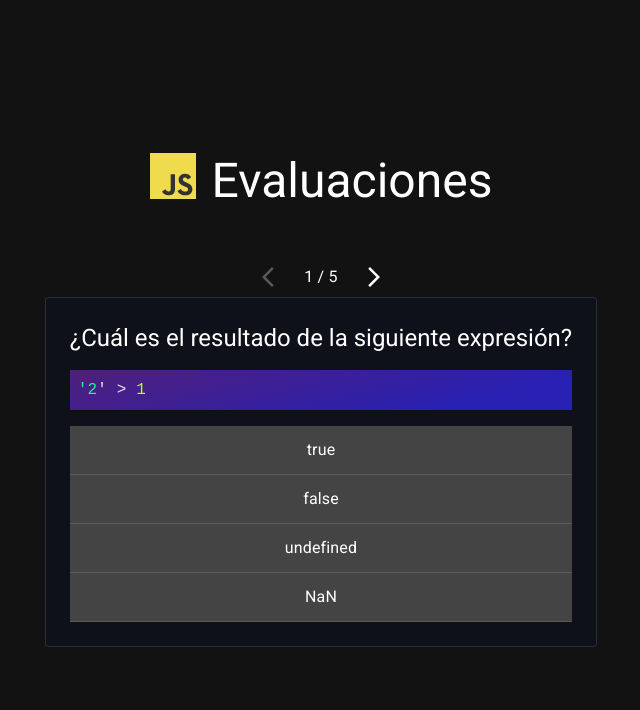
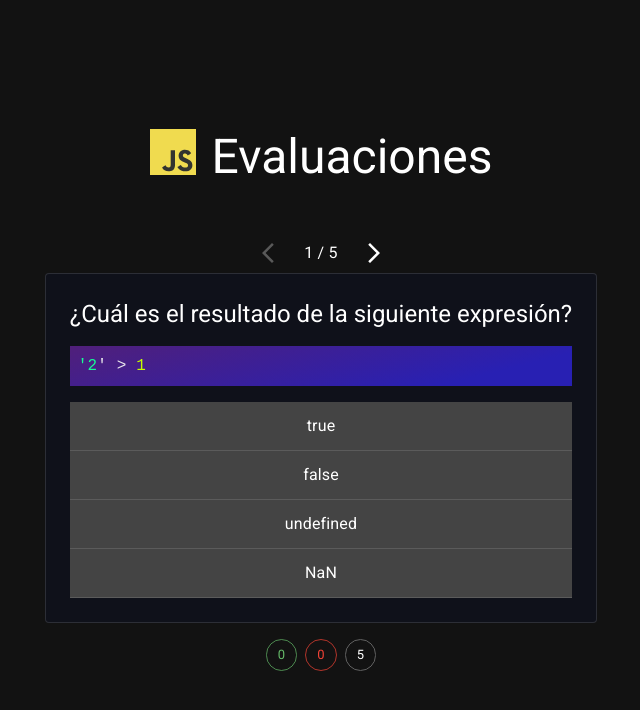
Before and after one commit to wilfredofermin/evaluaciones, a React (Vite) app: page / in a window 1280 px wide. Both pictures are taken after a click on the button "EMPIEZA YA!". Shown: the top 710 px of the page, without its empty margins (319-959 px from the left). Built offline with nearby package versions, Linux system fonts and the light colour scheme.

Commit message:
mejoras del footer

```diff
--- a/src/App.tsx
+++ b/src/App.tsx
@@ -3,7 +3,7 @@ import { JavaScriptLogo } from "./components/JavaScriptLogo";
 import "./App.css";
 import { StartButton } from "./components/StartButton";
 import { useQuetionsState } from "./stores/question";
-import { Game } from "./components/Game";
+import { Game } from "./components/Game"
 
 
 
@@ -12,7 +12,7 @@ function App() {
   const question = useQuetionsState((state) => state.questions);
 
   return (
-    <Container maxWidth="lg">
+    <Container maxWidth="lg" >
       <Stack direction="row" spacing={2} justifyContent={'center'} sx={{mb:6}}>
         <JavaScriptLogo />
         <Typography variant="h3">
--- /dev/null
+++ b/src/components/Footer.tsx
@@ -0,0 +1,37 @@
+import { Chip, Stack } from "@mui/material";
+import { useQuetionsState } from "../stores/question";
+
+export const Footer = () => {
+  const question = useQuetionsState((state) => state.questions);
+
+  let correct = 0;
+  let incorrect = 0;
+  let unanswered = 0;
+
+  question.forEach((question) => {
+    const { userSelectedAnswer, correctAnswer } = question;
+
+    if (userSelectedAnswer == null) unanswered++;
+    else if (userSelectedAnswer === correctAnswer) correct++;
+    else incorrect++;
+  });
+
+
+return(
+
+    // <footer style={{marginTop:'16px'}}>
+
+    //     <strong>{`${correct} Correctas - ${incorrect} Incorrectas - ${unanswered} Sin responder`}</strong>
+    // </footer>
+
+<Stack direction="row" spacing={1} justifyContent={'center'} marginTop={2}>
+  <Chip label={correct} color="success" variant="outlined" />
+  <Chip label={incorrect} color="error" variant="outlined" />
+  <Chip label={unanswered}  variant="outlined" />
+</Stack>
+
+
+
+    )
+
+};
--- a/src/components/Game.tsx
+++ b/src/components/Game.tsx
@@ -14,6 +14,7 @@ import { gradientDark } from "react-syntax-highlighter/dist/esm/styles/hljs";
 
 import { type Question as QuestionType } from "../types";
 import { ArrowBackIosNew, ArrowForwardIos } from "@mui/icons-material";
+import { Footer } from "./Footer";
 
 const getBackgroundColor = (info: QuestionType, index: number) => {
   const { userSelectedAnswer, correctAnswer } = info;
@@ -112,6 +113,7 @@ export const Game = () => {
         </IconButton>
       </Stack>
       <Question info={questionInfo} />
+      <Footer />
     </>
   );
 };
```
